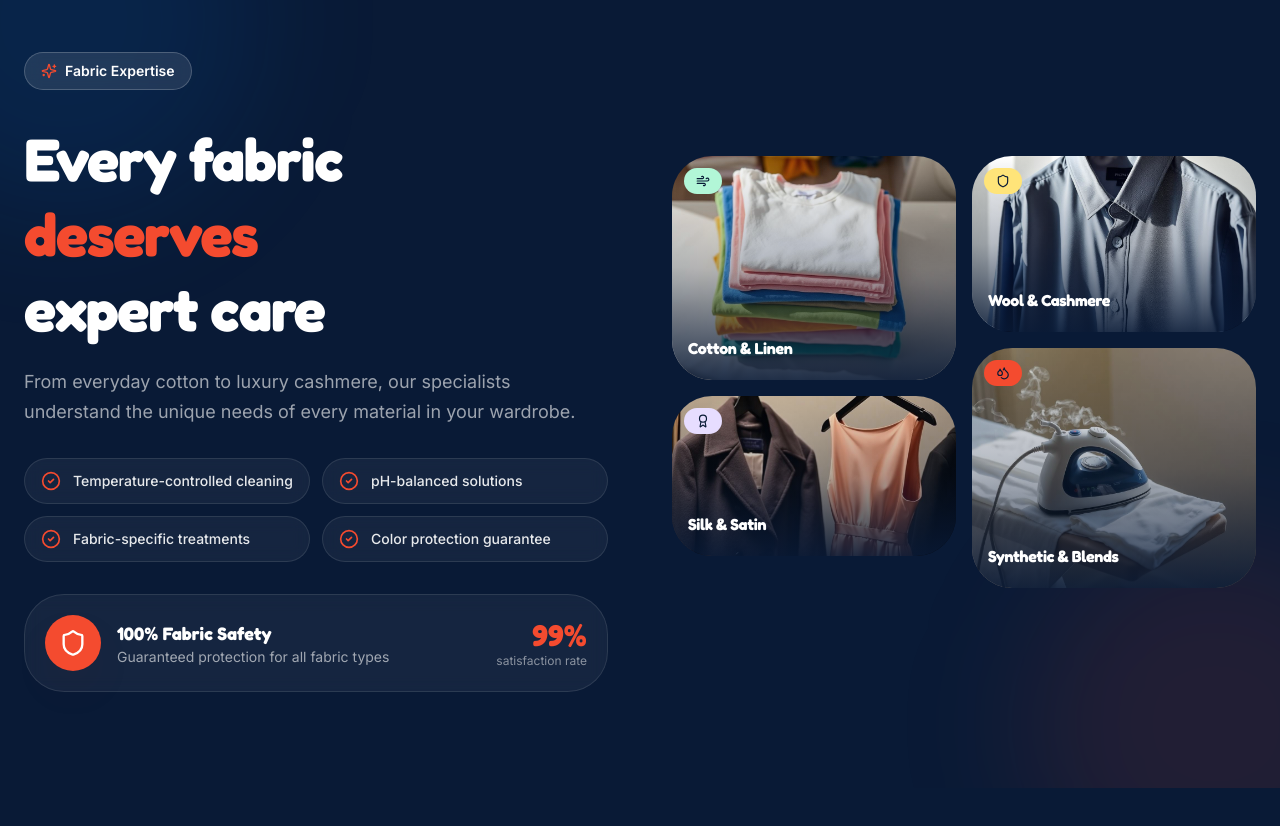
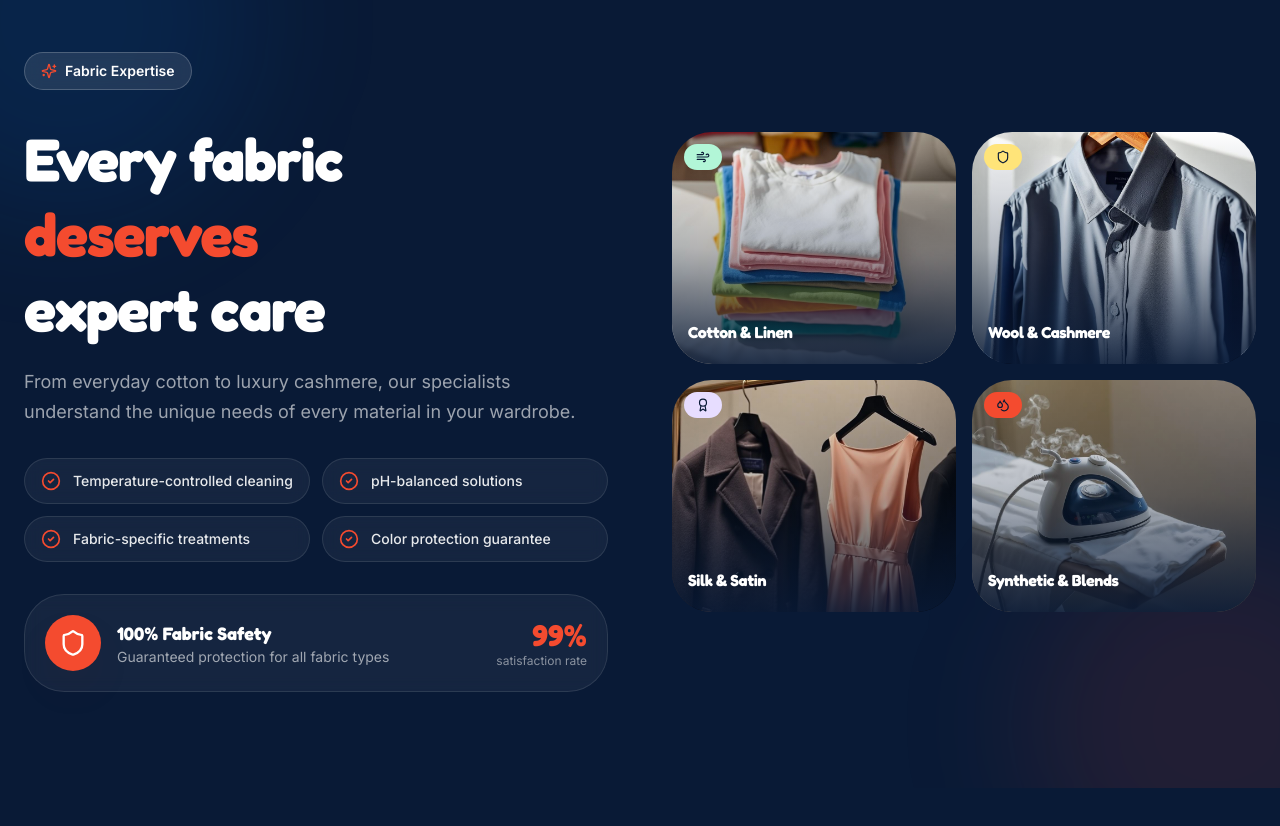
Before and after one commit to ayushsolanki29/cassio-dry-cleaners, a Next.js app: page / in a window 1280 px wide. Shown: the part 5400-6226 px from the top of the page. Built offline with nearby package versions, Linux system fonts and the light colour scheme.

Commit message:
feat: add Fabrics section component to display fabric care expertise and services

```diff
--- a/src/components/home/Fabrics.jsx
+++ b/src/components/home/Fabrics.jsx
@@ -10,7 +10,13 @@ const fabricTypes = [
     description: "Natural fibers treated with gentle care",
     icon: Wind,
     accent: "bg-mint",
-    height: "h-56",
+  },
+  {
+    name: "Wool & Cashmere",
+    image: "/assets/service-drycleaning.jpg",
+    description: "Premium materials with specialized cleaning",
+    icon: Shield,
+    accent: "bg-sun",
   },
   {
     name: "Silk & Satin",
@@ -18,15 +24,6 @@ const fabricTypes = [
     description: "Delicate luxury fabrics handled by experts",
     icon: Award,
     accent: "bg-lilac",
-    height: "h-40",
-  },
-  {
-    name: "Wool & Cashmere",
-    image: "/assets/service-drycleaning.jpg",
-    description: "Premium materials with specialized cleaning",
-    icon: Shield,
-    accent: "bg-sun",
-    height: "h-44",
   },
   {
     name: "Synthetic & Blends",
@@ -34,7 +31,6 @@ const fabricTypes = [
     description: "Modern fabrics with advanced care techniques",
     icon: Droplets,
     accent: "bg-brand",
-    height: "h-60",
   },
 ];
 
@@ -109,22 +105,14 @@ export function Fabrics() {
             </div>
           </div>
 
-          {/* ── Right: Pinterest masonry grid ── */}
-          <div className="columns-2 gap-4">
+          {/* ── Right: perfect 2×2 grid, all equal height ── */}
+          <div className="grid grid-cols-2 grid-rows-2 gap-4 h-[480px]">
             {fabricTypes.map((fabric) => (
               <div
                 key={fabric.name}
-                className="mb-4 cursor-pointer"
-                style={{ breakInside: "avoid" }}
+                className="group relative overflow-hidden rounded-3xl cursor-pointer transition-transform duration-300 ease-out hover:scale-[1.03]"
                 onMouseEnter={() => setHovered(fabric.name)}
                 onMouseLeave={() => setHovered(null)}
-              >
-                <div
-                  className={`
-                    group relative overflow-hidden rounded-3xl ${fabric.height}
-                    transition-transform duration-300 ease-out
-                    ${hovered === fabric.name ? "scale-[1.03]" : "scale-100"}
-                  `}
               >
                 {/* Full-bleed photo */}
                 <img
@@ -157,7 +145,6 @@ export function Fabrics() {
                   </p>
                 </div>
               </div>
-              </div>
             ))}
           </div>
 
```
Lines whose indentation alone changed are shown as unchanged.
